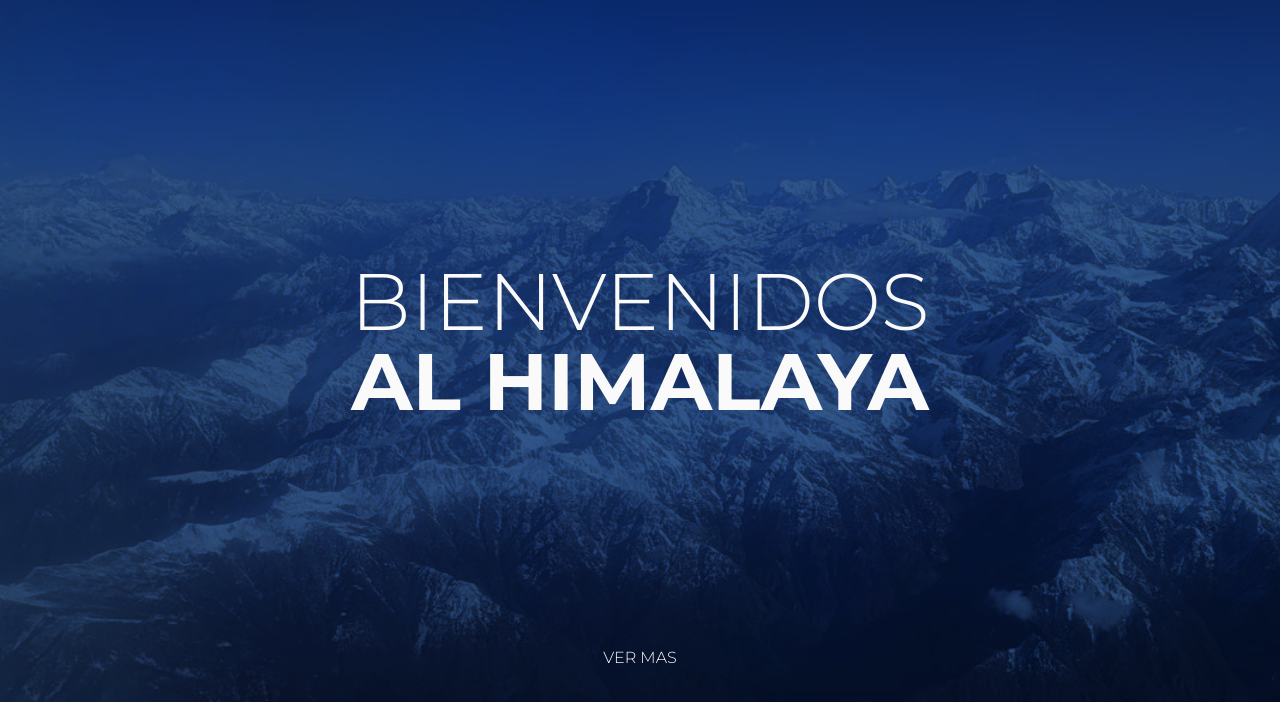
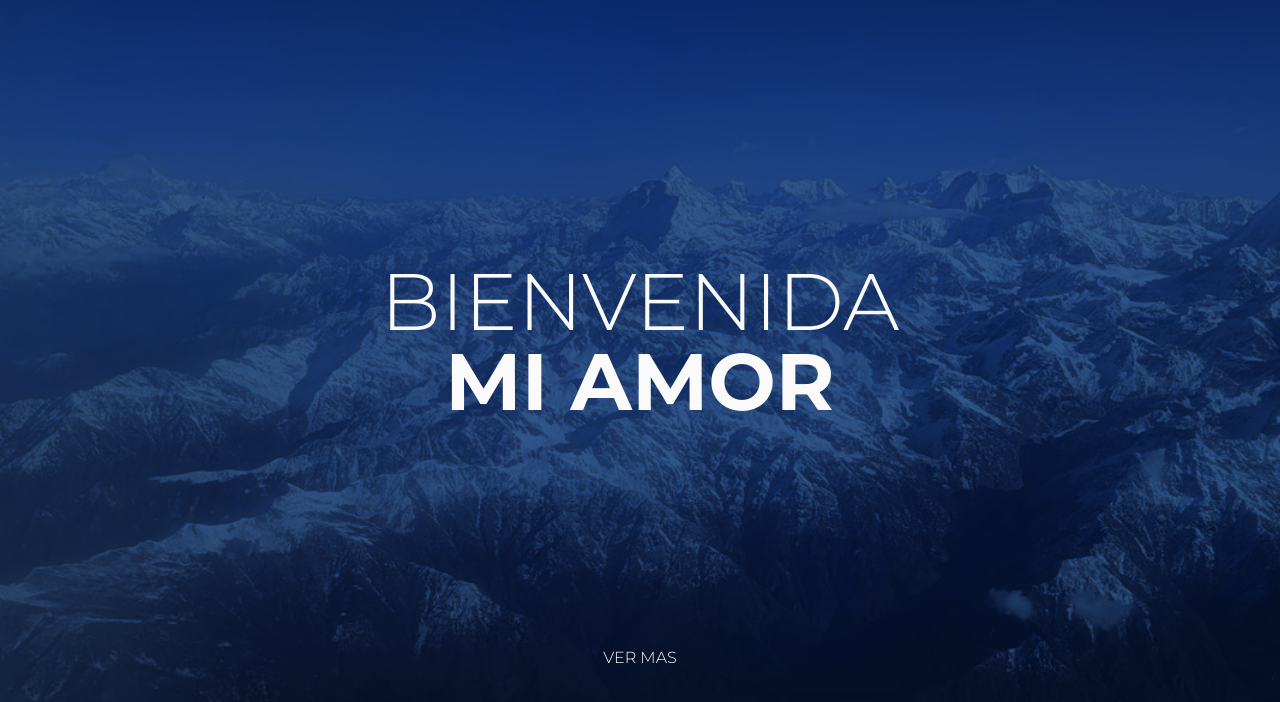
Before and after one commit to juanrosol/mi-primer-landing, a plain HTML site: page index.html in a window 1280 px wide. Shown: the part 98-800 px from the top of the page. Drawn offline with Linux system fonts and the light colour scheme.

Commit message:
agregue-miamor

```diff
--- a/index.html
+++ b/index.html
@@ -21,7 +21,7 @@
     </nav>
     <section class="hero_section">
       <div class="hero_section-text">
-        <h1>Bienvenidos <span>al himalaya</span></h1>
+        <h1>Bienvenida <span>mi amor</span></h1>
       </div>
       <div class="hero_section-more">
         <p>Ver mas</p>
```
